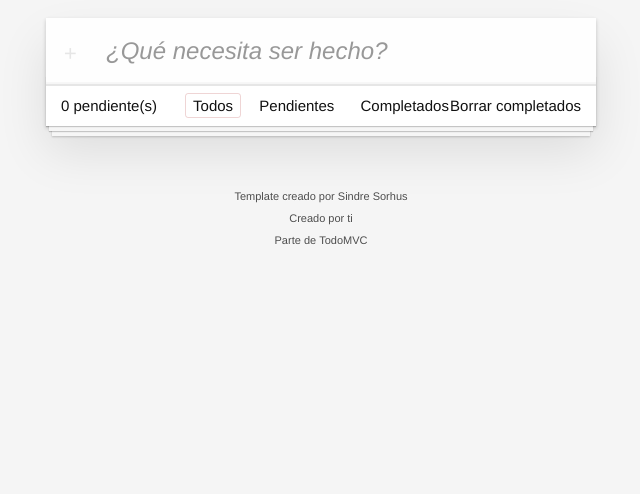
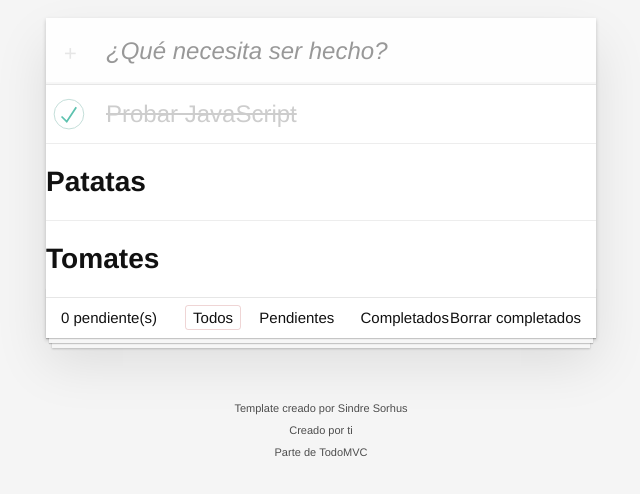
Before and after one commit to sofiajimglez/shopping-list-app, a website built with Vite: page index.html in a window 1280 px wide. Shown: the part 112-606 px from the top of the page, without its empty margins (319-959 px from the left). Built offline with nearby package versions, Linux system fonts and the light colour scheme.

Commit message:
feat: renders todo list

```diff
--- a/src/todos/app.html
+++ b/src/todos/app.html
@@ -11,14 +11,14 @@
     <ul class="todo-list">
       <!-- These are here just to show the structure of the list items -->
       <!-- List items should get the class "editing" when editing and "completed" when marked as completed -->
-      <!-- <li class="completed" data-id="abc">
+      <li class="completed" data-id="abc">
                 <div class="view">
                     <input class="toggle" type="checkbox" checked>
                     <label>Probar JavaScript</label>
                     <button class="destroy"></button>
                 </div>
                 <input class="edit" value="Create a TodoMVC template">
-            </li> -->
+            </li>
       <!-- <li>
                 <div class="view">
                     <input class="toggle" type="checkbox">
--- a/src/todos/app.js
+++ b/src/todos/app.js
@@ -1,4 +1,10 @@
 import html from './app.html?raw'; //?raw brings the raw content of the file
+import todoStore from '../store/todo.store';
+import { renderTodos } from './use-cases/renderTodos';
+
+const ElementIDs = {
+  TodoList: '.todo-list'
+}
 
 /**
  * @param {String} elementId
@@ -6,10 +12,16 @@ import html from './app.html?raw'; //?raw brings the raw content of the file
 
 export const App = (elementId) => {
 
+  const displayTodos = () => {
+    const todos = todoStore.getTodos(todoStore.getCurrentFilter());
+    renderTodos(ElementIDs.TodoList, todos);
+  };
+
   (() => {
     const app = document.createElement('div');
     app.innerHTML = html;
     document.querySelector(elementId).append(app);
+    displayTodos();
   })();
 
 };
--- /dev/null
+++ b/src/todos/use-cases/createTodoHTML.js
@@ -0,0 +1,13 @@
+import { Todo } from '../models/todo.model';
+
+/**
+ *
+ * @param {Todo} todo
+ */
+export const createTodoHTML = (todo) => {
+  if (!todo) throw new Error('A Todo object is required.')
+  const html = `<h3>${todo.description}</h3>`;
+  const liElement = document.createElement('li');
+  liElement.innerHTML = html;
+  return liElement;
+}
--- /dev/null
+++ b/src/todos/use-cases/index.js
@@ -0,0 +1,2 @@
+export { createTodoHTML } from './createTodoHTML';
+export { renderTodos } from './renderTodos';
--- /dev/null
+++ b/src/todos/use-cases/renderTodos.js
@@ -0,0 +1,14 @@
+import { Todo } from '../models/todo.model';
+import { createTodoHTML } from './createTodoHTML';
+
+/**
+ *
+ * @param {String} elementId
+ * @param {Todo} todos
+ */
+export const renderTodos = (elementId, todos = []) => {
+  const element = document.querySelector(elementId);
+  todos.forEach(todo => {
+    element.append(createTodoHTML(todo));
+  })
+};
```
